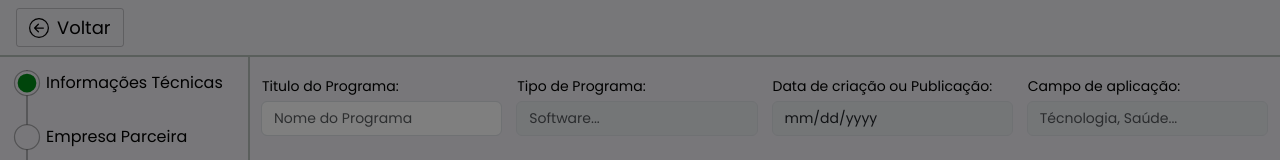
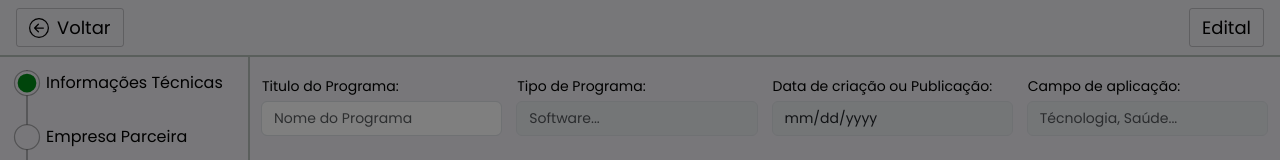
Before and after one commit to Patrick510/Teste-Spring, a React (Create React App) app: page / in a window 1280 px wide. Shown: the top 160 px of the page. Built offline with nearby package versions, Linux system fonts and the light colour scheme; no server answers.

Commit message:
:21-06: Edital added

```diff
--- a/src/App.js
+++ b/src/App.js
@@ -234,10 +234,10 @@ function App() {
 
   return (
     <div className="App">
-      <nav className="navbar navbar-expand-lg navbar-dark fixed-top">
-        <a
+      <nav className="navbar navbar-expand-lg navbar-dark fixed-top justify-content-between">
+        <button
           className="navbar-brand btn btn-outline-success d-flex align-items-center gap-2"
-          href="https://fonts.google.com/"
+          // href="#"
         >
           <svg
             xmlns="http://www.w3.org/2000/svg"
@@ -253,7 +253,14 @@ function App() {
             />
           </svg>
           Voltar
-        </a>
+        </button>
+
+        <button
+          className="navbar-brand btn btn-outline-success d-flex align-items-center gap-2"
+          onClick={() => setIsDone(true)}
+        >
+          Edital
+        </button>
       </nav>
 
       <div className="sidebar">
--- a/src/components/FormStage1.js
+++ b/src/components/FormStage1.js
@@ -36,6 +36,7 @@ const FormSection1 = ({
     return (
       titleProgram !== "" &&
       typeProgram !== "" &&
+      dateProgram !== "" &&
       aplicationProgram !== "" &&
       criptoProgram !== "" &&
       (obraProtegida !== "" || showOriginal === false) &&
```
